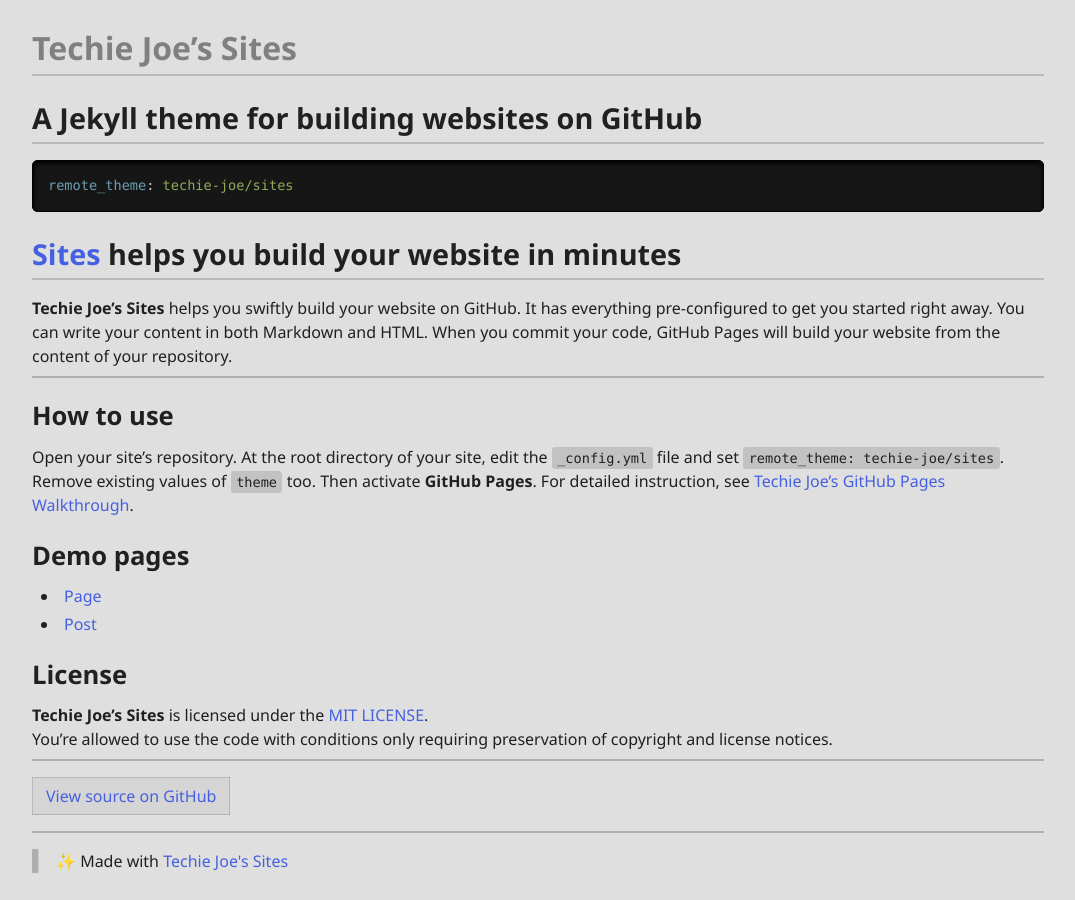
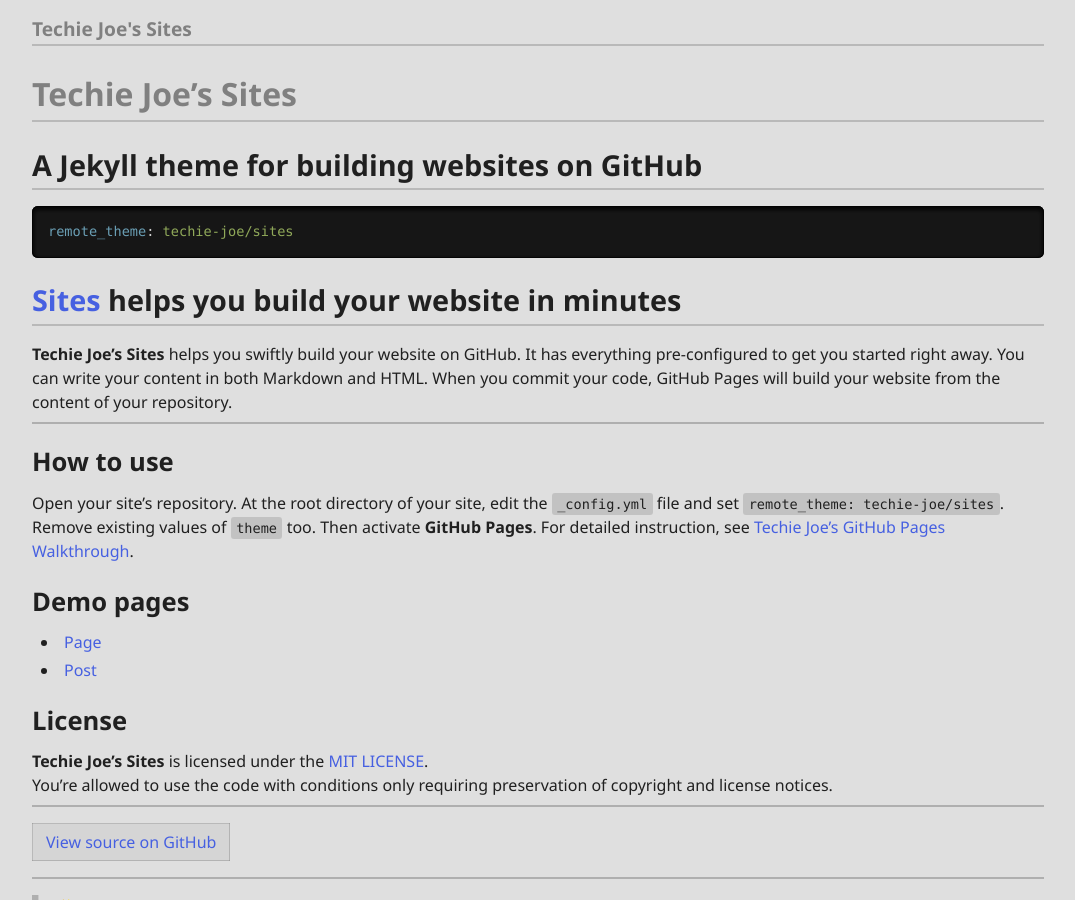
Before and after one commit to techie-joe/sites, a Jekyll site: the page built from README.md, in a window 1280 px wide. Shown: the whole page, without its empty margins (102-1177 px from the left). Built offline with Jekyll 4.4.1, drawn with Linux system fonts in a browser that asks for light colours; our own code applies the rules of GitHub Pages for plain Markdown files; comment, search, counter and statistics services are not loaded.

Commit message:
Update main.html

```diff
--- a/_layouts/main.html
+++ b/_layouts/main.html
@@ -24,7 +24,7 @@
   <link rel="manifest" href="{{ site.manifest }}">
 
   <meta id="_color-scheme" name="color-scheme" content="{{ page.color_scheme | default: site.color_scheme | default: 'light dark' }}" />
-  <meta id="_theme-color"  name="theme-color"  content="{{ page.theme_color | default: site.theme_color | default: '#' }}" />
+  <meta id="_theme-color"  name="theme-color"  content="{{ page.theme_color | default: site.theme_color | default: '' }}" />
 
 </head>
 
@@ -32,7 +32,7 @@
 
   <main id="app" class="_app __fadein">
     <div id="layout" class="container-lg px-3 markdown-body">
-      <header id="header"></header>
+      <header id="header">{% include header.html %}</header>
       <article id="article">{{ content }}</article>
       <footer id="footer">{% include footer.html %}</footer>
     </div>
```
